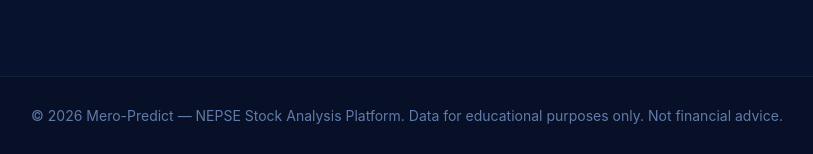
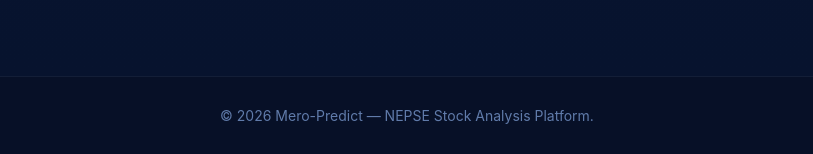
Before and after one commit to Aakriti-9/Mero_Predict, a Flask app: page / in a window 1280 px wide. Shown: the part 2356-2510 px from the top of the page, without its empty margins (233-1046 px from the left). Run offline with Flask 3, Linux system fonts and the light colour scheme.

Commit message:
updated in base.html

```diff
--- a/app/templates/base.html
+++ b/app/templates/base.html
@@ -120,7 +120,7 @@
 
             <p>
                 © 2026 Mero-Predict — NEPSE Stock Analysis Platform.
-                Data for educational purposes only. Not financial advice.
+
             </p>
 
         </div>
```
